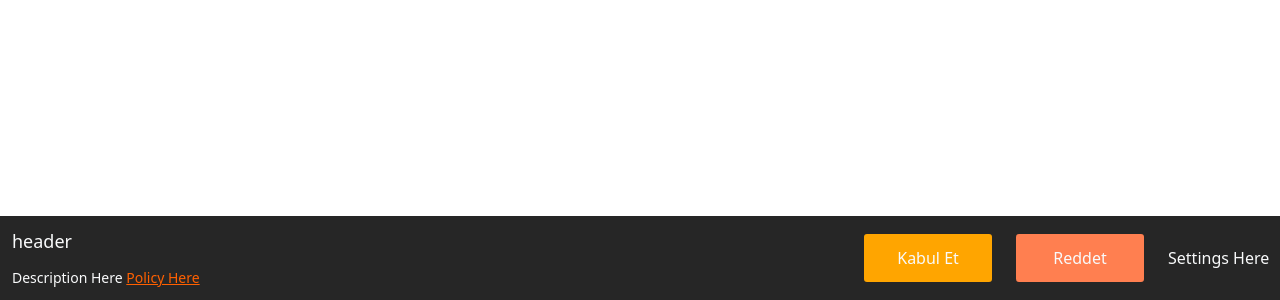
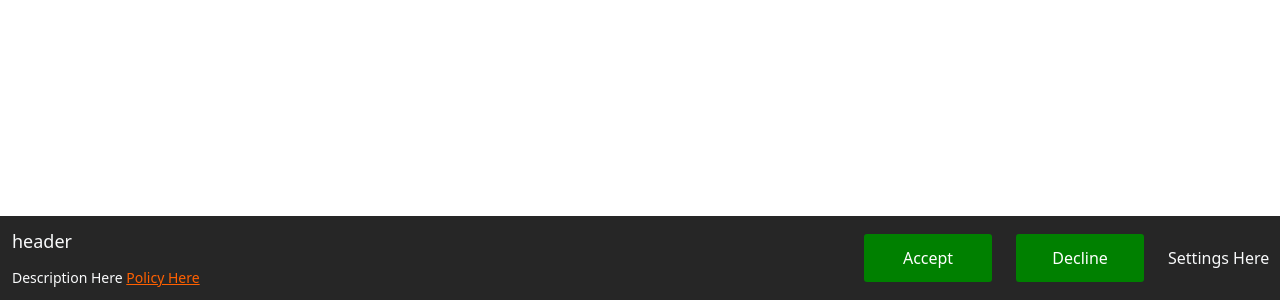
Before and after one commit to Front-End-Bootcamp/vue-component-create-team-moon-2, a Vue app: page / in a window 1280 px wide. Shown: the part 500-800 px from the top of the page. Built offline with nearby package versions, Linux system fonts and the light colour scheme.

Commit message:
props update

```diff
--- a/src/App.vue
+++ b/src/App.vue
@@ -7,19 +7,26 @@ const cookieContext = {
     cookieDescription: "Description Here",
     cookiePolicy: "Policy Here",
     cookieSettings: "Settings Here",
-    acceptButton:{
-        text:"Kabul Et",
-        textColor: "white",
-        bgColor: "orange",
-        bgHover: ""
-
-    },
-    declineButton:{
-        text:"Reddet",
-        textColor: "white",
-        bgColor: "coral",
-        bgHover: ""
-    }
+    // acceptButton:{
+    //     //text:"Kabul Et",
+    //     //textColor: "white",
+    //    // bgColor: "green",
+    //     //bgHover: ""
+    // },
+		acceptButtonText: "Accept",
+		acceptButtonColor: "white",
+		acceptButtonBGC: "green",
+		acceptButtonHover: "",
+		declineButtonText: "Decline",
+		declineButtonColor: "white",
+		declineButtonBGC: "green",
+		acceptButtonHover: "",
+    // declineButton:{
+    //     text:"Reddet",
+    //     textColor: "white",
+    //     bgColor: "coral",
+    //     bgHover: ""
+    // }
 }
 
 
@@ -32,5 +39,7 @@ const cookieContext = {
 </template>
 
 <style scoped>
-
+a{
+	background-color: rgb(255, 128, 0);
+}
 </style>
--- a/src/components/Cookies/CookieModal.vue
+++ b/src/components/Cookies/CookieModal.vue
@@ -23,32 +23,63 @@ const props = defineProps({
 		type: String,
 		default: "Çerez Ayarları",
 	},
-    acceptButton: {
-        text: {
+	// acceptButton: {
+	// 	type: Object,
+	// 	default: () => {
+	// 		return {
+	// 			text: "Kabul Et",
+	// 			bgColor: "orange"
+	// 		}
+	// 	}
+	// },
+	acceptButtonText: {
 		type: String,
 		default: "Kabul Et"
 	},
-        bgColor: {
+	acceptButtonColor: {
 		type: String,
-            default: "rgb(255 96 0 / var(--tw-bg-opacity))"
-        }
+		default: "white"
 	},
-    declineButton: {
-        text: {
+	acceptButtonBGC: {
 		type: String,
-            default: "Reddet",
+		default: "rgb(255, 128, 0)"
 	},
-        bgColor: {
+	acceptButtonHover: {
 		type: String,
-            default: "rgb(255 96 0 / var(--tw-bg-opacity))"
-        }
-    }
+		default: "rgb(255, 128, 0)"
+	},
+	declineButtonText: {
+		type: String,
+		default: "Reddet"
+	},
+	declineButtonColor: {
+		type: String,
+		default: "white"
+	},
+	declineButtonBGC: {
+		type: String,
+		default: "rgb(255, 128, 0)"
+	},
+	declineButtonHover: {
+		type: String,
+		default: "rgb(255, 128, 0)"
+	},
+	// declineButton: {
+	// 	text: {
+	// 		type: String,
+	// 		default: "Reddet",
+	// 	},
+	// 	bgColor: {
+	// 		type: String,
+	// 		default: "rgb(255 96 0 / var(--tw-bg-opacity))"
+	// 	}
+	// }
 
 });
 
-console.log(props.acceptButton);
-const acceptBGC = props.acceptButton.bgColor;
-const declineBGC = props.declineButton.bgColor;
+// console.log(props.acceptButton);
+// const acceptBGC = props.acceptButton.bgColor;
+// const declineBGC = props.declineButton.bgColor;
 
 
 const showCookie = ref(JSON.parse(localStorage.getItem("cookieCheck")));
@@ -88,9 +119,11 @@ function acceptCookie() {
 				</div>
 			</div>
 			<div class="cookie__buttons">
-                <button @click="acceptCookie" class="acceptCookie">{{props.acceptButton.text}}</button>
+				<button @click="acceptCookie" class="accept-cookie"
+					:style="{backgroundColor: props.acceptButtonBGC, color: props.acceptButtonColor}">{{props.acceptButtonText}}</button>
 				<template v-if="props.rejectButtonActive">
-                    <button @click="rejectCookie" class="declineCookie">{{props.declineButton.text}}</button>
+					<button @click="rejectCookie" class="decline-cookie"
+						:style="{backgroundColor: props.declineButtonBGC, color: props.declineButtonColor}">{{props.declineButtonText}}</button>
 				</template>
 				<a href="#">{{props.cookieSettings}}</a>
 			</div>
@@ -127,21 +160,23 @@ function acceptCookie() {
 	&__buttons {
 		@apply w-1/3 flex justify-center items-center gap-6;
 
-        .acceptCookie {
-            @apply bg-primary p-3 rounded-[3px] w-32;
-            background-color: v-bind(acceptBGC);
+		.accept-cookie {
+			@apply p-3 rounded-[3px] w-32;
+			// background-color: v-bind(acceptBGC);
 		}
 
-        .acceptCookie:hover {
-            @apply bg-orange-600 text-gray-300;
+		.accept-cookie:hover {
+			@apply text-gray-300;
+
 		}
 
-        .declineCookie{
-            @apply bg-primary p-3 rounded-[3px] w-32;
-            background-color: v-bind(declineBGC);
+		.decline-cookie {
+			@apply p-3 rounded-[3px] w-32;
+			// background-color: v-bind(declineBGC);
 		}
-        .declineCookie:hover {
-            @apply bg-primary text-gray-300;
+
+		.decline-cookie:hover {
+			@apply text-gray-300;
 
 		}
 	}
```
Lines whose indentation alone changed are shown as unchanged.
